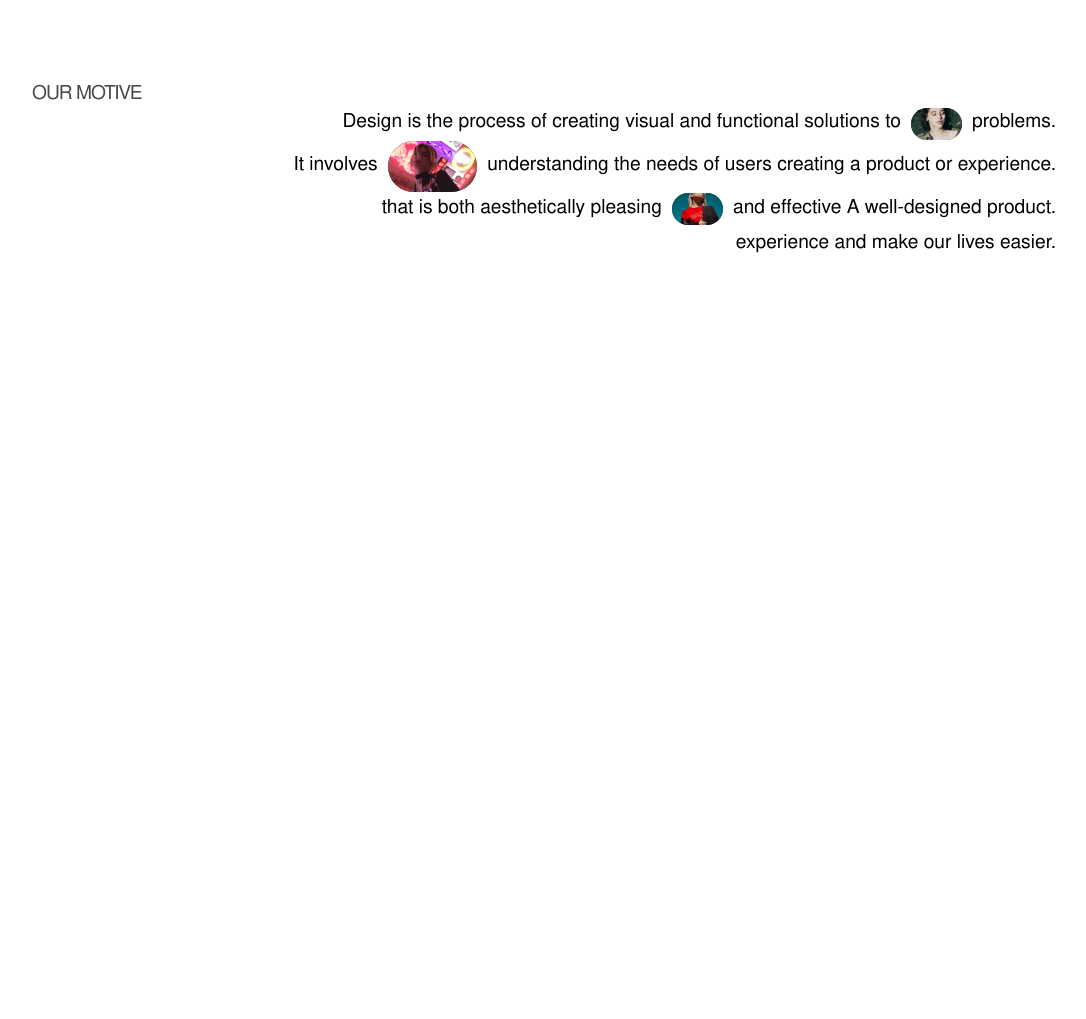
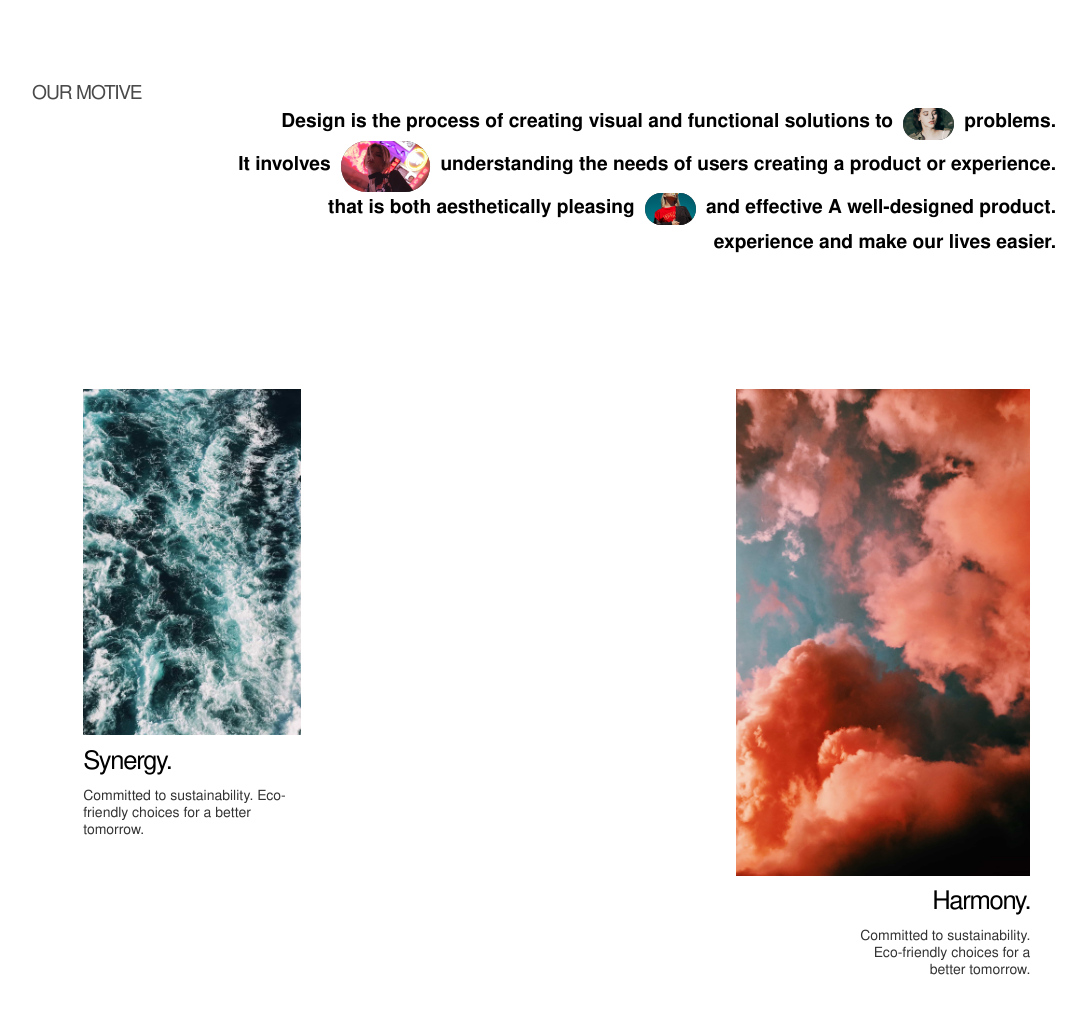
Before and after one commit to developedbyak/Ephemeral-Animated-website, a plain HTML site: page index.html in a window 1280 px wide. Shown: the part 924-1943 px from the top of the page, without its empty margins (96-1182 px from the left). Before the commit the page ends 1224 px from the top, so only its background shows below. Drawn offline with nearby package versions, Linux system fonts and the light colour scheme.

Commit message:
added pictures section

```diff
--- a/index.html
+++ b/index.html
@@ -26,7 +26,7 @@
                     </div>
                 </nav>
 
-                <div id="hero">
+                <section id="hero">
                     <div id="sustain" class="hero-l">
                         <h5>01.</h5>
                         <h2>Sustainability</h2>
@@ -59,9 +59,9 @@
                         </div>
                         <h3>visit our gallery.</h3>
                     </div>
-                </div>
+                </section>
 
-                <div id="motive">
+                <section id="motive">
                     <h3>our motive</h3>
                     <div class="motive-paragraph">
                         <p>
@@ -89,7 +89,30 @@
                         </p>
                         <p>experience and make our lives easier.</p>
                     </div>
-                </div>
+                </section>
+
+                <section id="pictures">
+                    <div id="firstpic">
+                        <div id="picimg">
+                            <img src="./images/images/sea.jpg" alt="" />
+                        </div>
+                        <h1>Synergy.</h1>
+                        <p>
+                            Committed to sustainability. Eco-friendly choices
+                            for a better tomorrow.
+                        </p>
+                    </div>
+                    <div id="secpic">
+                        <div id="picimg">
+                            <img src="./images/images/cloud.jpg" alt="" />
+                        </div>
+                        <h1>Harmony.</h1>
+                        <p>
+                            Committed to sustainability. Eco-friendly choices
+                            for a better tomorrow.
+                        </p>
+                    </div>
+                </section>
             </div>
         </div>
     </body>
--- a/style.css
+++ b/style.css
@@ -179,6 +179,7 @@ body {
     line-height: 1.8;
     justify-content: end;
     flex-wrap: wrap;
+    font-weight: 600;
 }
 
 #motive span {
@@ -206,3 +207,54 @@ body {
     height: 100%;
     object-fit: cover;
 }
+
+#pictures {
+    display: flex;
+    justify-content: space-between;
+    padding: 3vw 12vw 3vw 14vw;
+    margin-top: 4vw;
+    align-items: start;
+}
+
+#firstpic {
+    width: 17vw;
+}
+
+#secpic {
+    width: 23vw;
+    text-align: end;
+}
+
+#firstpic #picimg {
+    width: 100%;
+    height: 27vw;
+    margin-bottom: 1vw;
+}
+
+#picimg img {
+    width: 100%;
+    height: 100%;
+    object-fit: cover;
+}
+
+#pictures h1 {
+    letter-spacing: -0.1vw;
+    font-weight: 100;
+    font-size: 2vw;
+}
+
+#pictures p {
+    opacity: 0.8;
+    font-size: 14px;
+    margin-top: 10px;
+}
+
+#secpic p {
+    padding-left: 9vw;
+}
+
+#secpic #picimg {
+    width: 100%;
+    height: 38vw;
+    margin-bottom: 1vw;
+}
```
